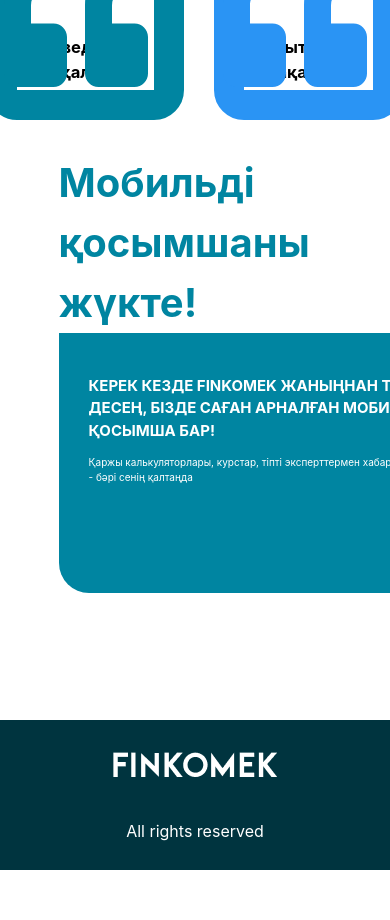
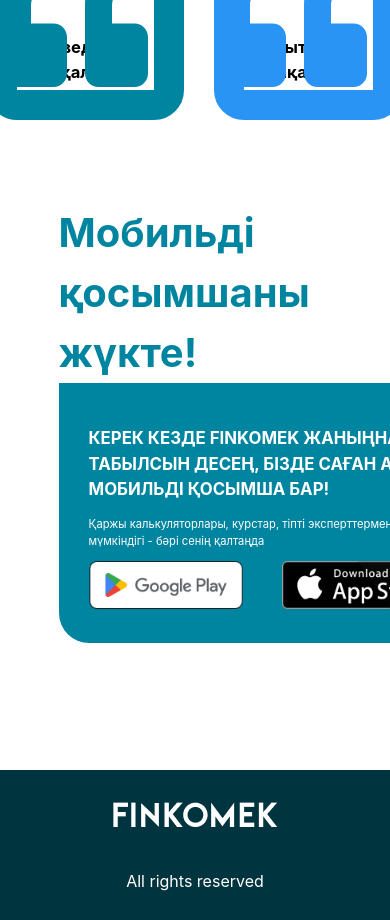
Before and after one commit to laqube/finkomek-landing, a React (Vite) app: page / in a window 390 px wide. Shown: the part 1580-2500 px from the top of the page. Before the commit the page ends 2450 px from the top, so only its background shows below. Built offline with nearby package versions, Linux system fonts and the light colour scheme.

Commit message:
-hotfix mobile
-hotfix mobile layout
-added auto margin top to footer

```diff
--- a/src/components/sections/Footer/footer.module.css
+++ b/src/components/sections/Footer/footer.module.css
@@ -7,6 +7,7 @@
   flex-direction: column;
   align-items: center;
   justify-content: center;
+  margin-top: auto;
 }
 .footer_logo_wrapper {
   margin: 20px auto;
--- a/src/components/sections/Mobile/Mobile.jsx
+++ b/src/components/sections/Mobile/Mobile.jsx
@@ -12,6 +12,22 @@
           <div className={styles.bubble}>
             <h2>{t("mobile.bubble.heading2")}</h2>
             <p>{t("mobile.bubble.paragraph")}</p>
+            <div className={styles.row}>
+              <a href="https://www.youtube.com/watch?v=dQw4w9WgXcQ">
+                <img
+                  src="/assets/mobile_android.png"
+                  alt="playmarket"
+                  className={styles.bubble_image}
+                />
+              </a>
+              <a href="https://www.youtube.com/watch?v=dQw4w9WgXcQ">
+                <img
+                  src="/assets/mobile_apple.png"
+                  alt="appstore"
+                  className={styles.bubble_image}
+                ></img>
+              </a>
+            </div>
           </div>
         </div>
 
--- a/src/components/sections/Mobile/mobile.module.css
+++ b/src/components/sections/Mobile/mobile.module.css
@@ -1,6 +1,7 @@
 .section {
   width: 100%;
   height: 600px;
+  margin-top: 50px;
 }
 
 .container {
@@ -27,7 +28,7 @@
 }
 
 .bubble {
-  font-size: 10px;
+  font-size: 70%;
   color: white;
   padding: 30px;
   text-align: start;
@@ -40,12 +41,9 @@
 .row {
   display: flex;
   flex-direction: row;
-  gap: 20px;
-  justify-content: space-between;
+  justify-content: start;
 }
 
-.mobile_immage_wrapper {
+.bubble_image {
+  width: 80%;
 }
-
-.mobile_immage {
-}
```
